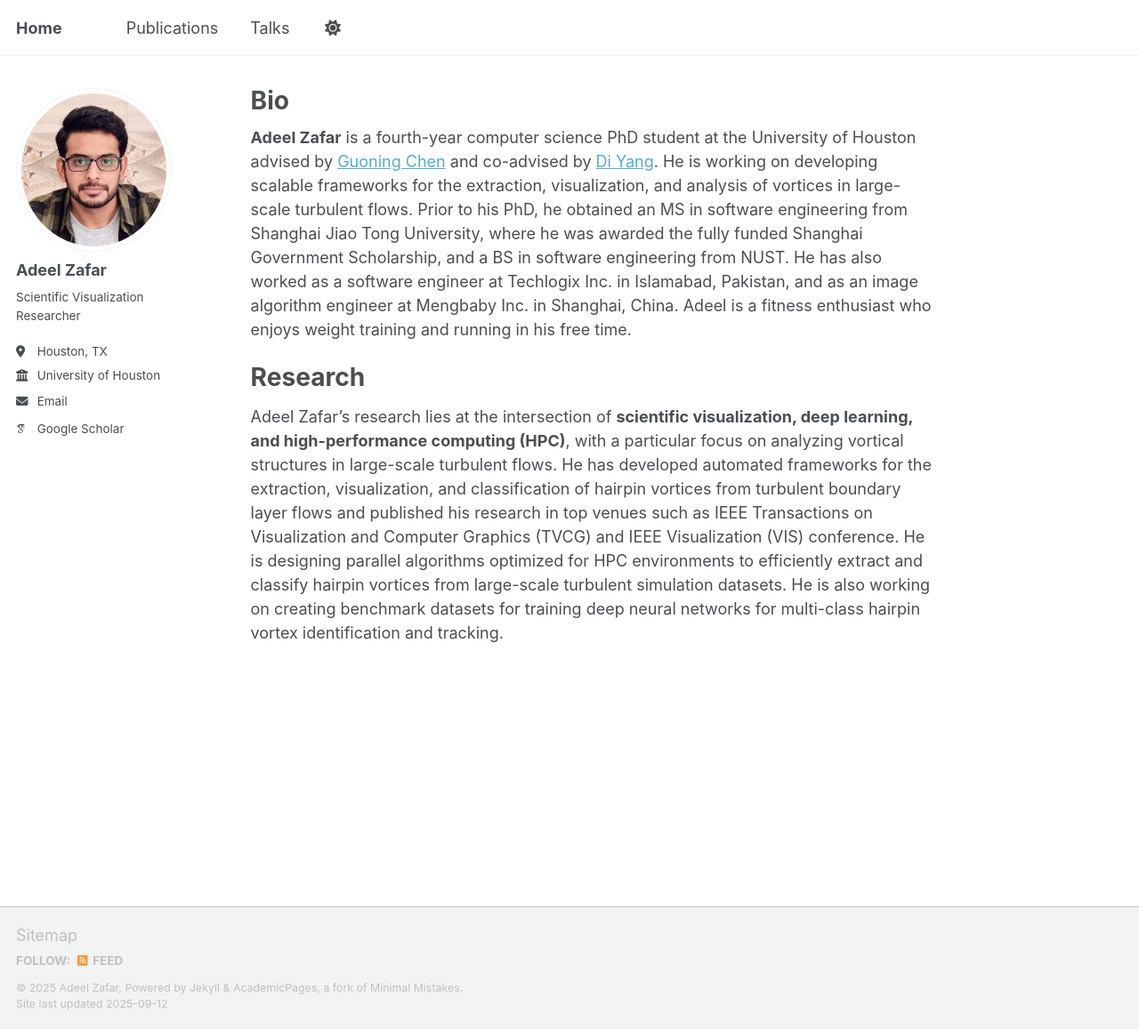
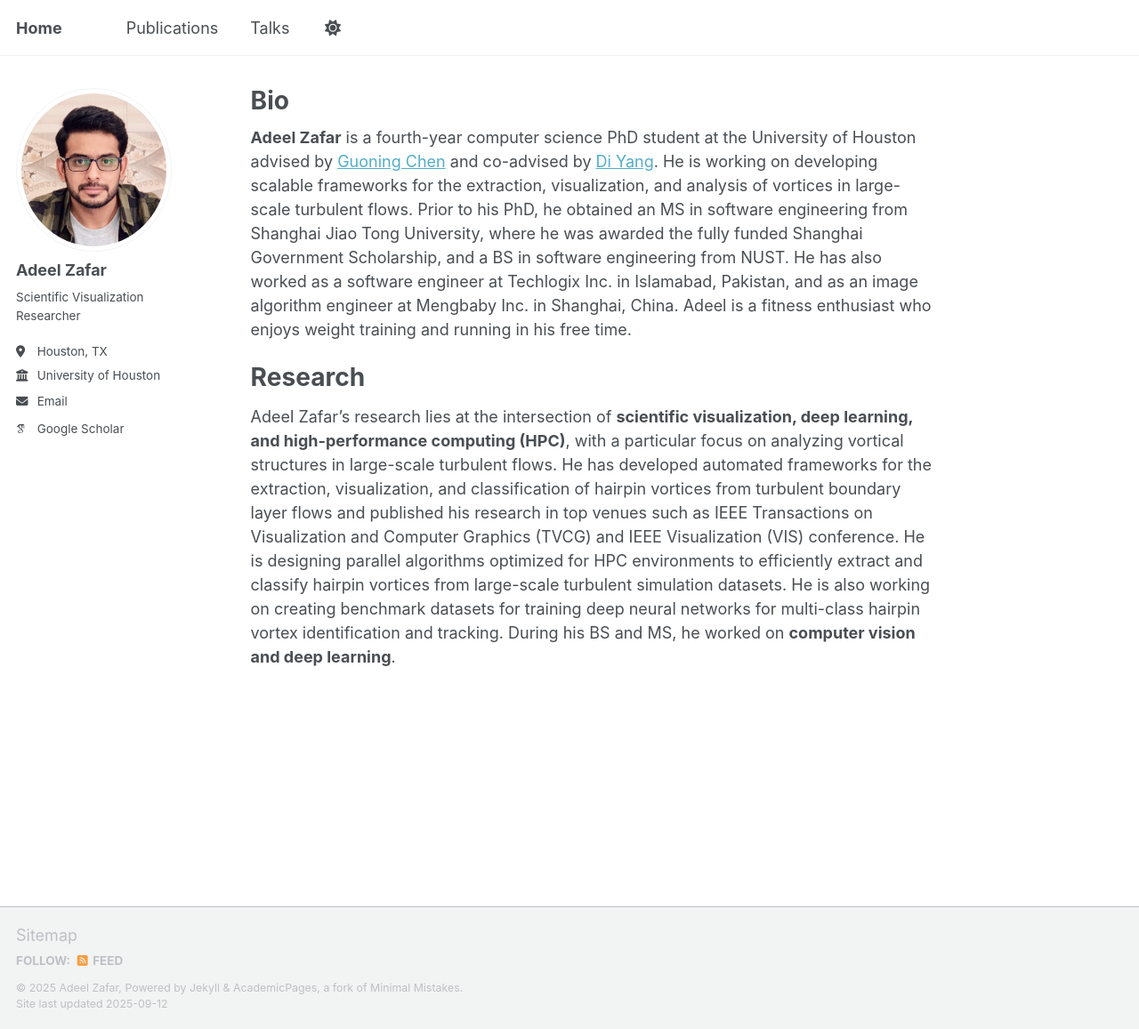
Before and after one commit to adeelz92/adeelz92.github.io, a Jekyll site: the page built from _pages/about.md, in a window 1280 px wide and 1157 px high. Shown: the whole window at 89% size. Built offline with Jekyll 4.4.1, drawn with Linux system fonts in a browser that asks for light colours; some web fonts are replaced; a script that is not in the unit is left out.

Commit message:
Update about.md

```diff
--- a/_pages/about.md
+++ b/_pages/about.md
@@ -11,4 +11,4 @@ redirect_from:
 
 Research
 ======
-Adeel Zafar’s research lies at the intersection of **scientific visualization, deep learning, and high-performance computing (HPC)**, with a particular focus on analyzing vortical structures in large-scale turbulent flows. He has developed automated frameworks for the extraction, visualization, and classification of hairpin vortices from turbulent boundary layer flows and published his research in top venues such as IEEE Transactions on Visualization and Computer Graphics (TVCG) and IEEE Visualization (VIS) conference. He is designing parallel algorithms optimized for HPC environments to efficiently extract and classify hairpin vortices from large-scale turbulent simulation datasets. He is also working on creating benchmark datasets for training deep neural networks for multi-class hairpin vortex identification and tracking.
+Adeel Zafar’s research lies at the intersection of **scientific visualization, deep learning, and high-performance computing (HPC)**, with a particular focus on analyzing vortical structures in large-scale turbulent flows. He has developed automated frameworks for the extraction, visualization, and classification of hairpin vortices from turbulent boundary layer flows and published his research in top venues such as IEEE Transactions on Visualization and Computer Graphics (TVCG) and IEEE Visualization (VIS) conference. He is designing parallel algorithms optimized for HPC environments to efficiently extract and classify hairpin vortices from large-scale turbulent simulation datasets. He is also working on creating benchmark datasets for training deep neural networks for multi-class hairpin vortex identification and tracking. During his BS and MS, he worked on **computer vision and deep learning**.
```
